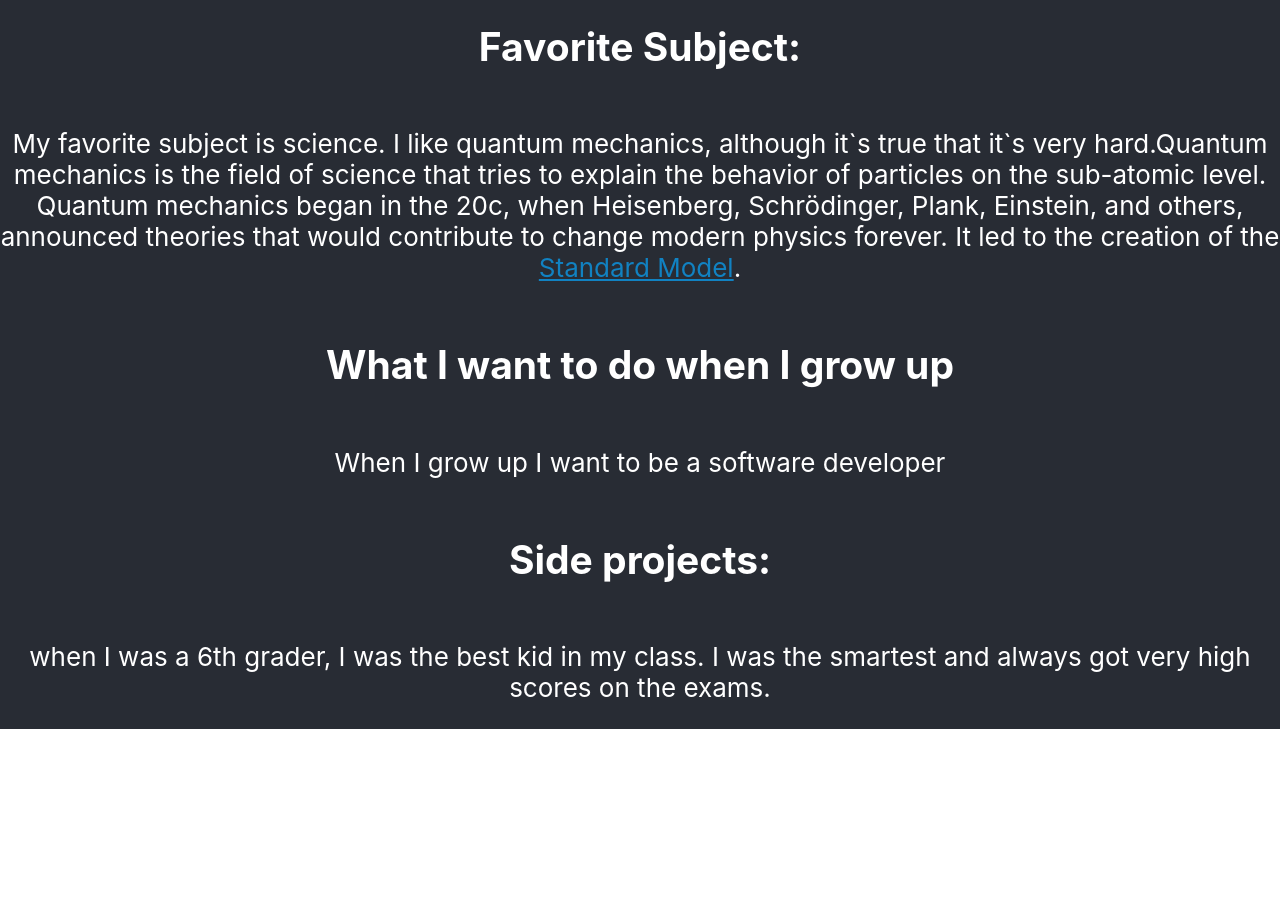
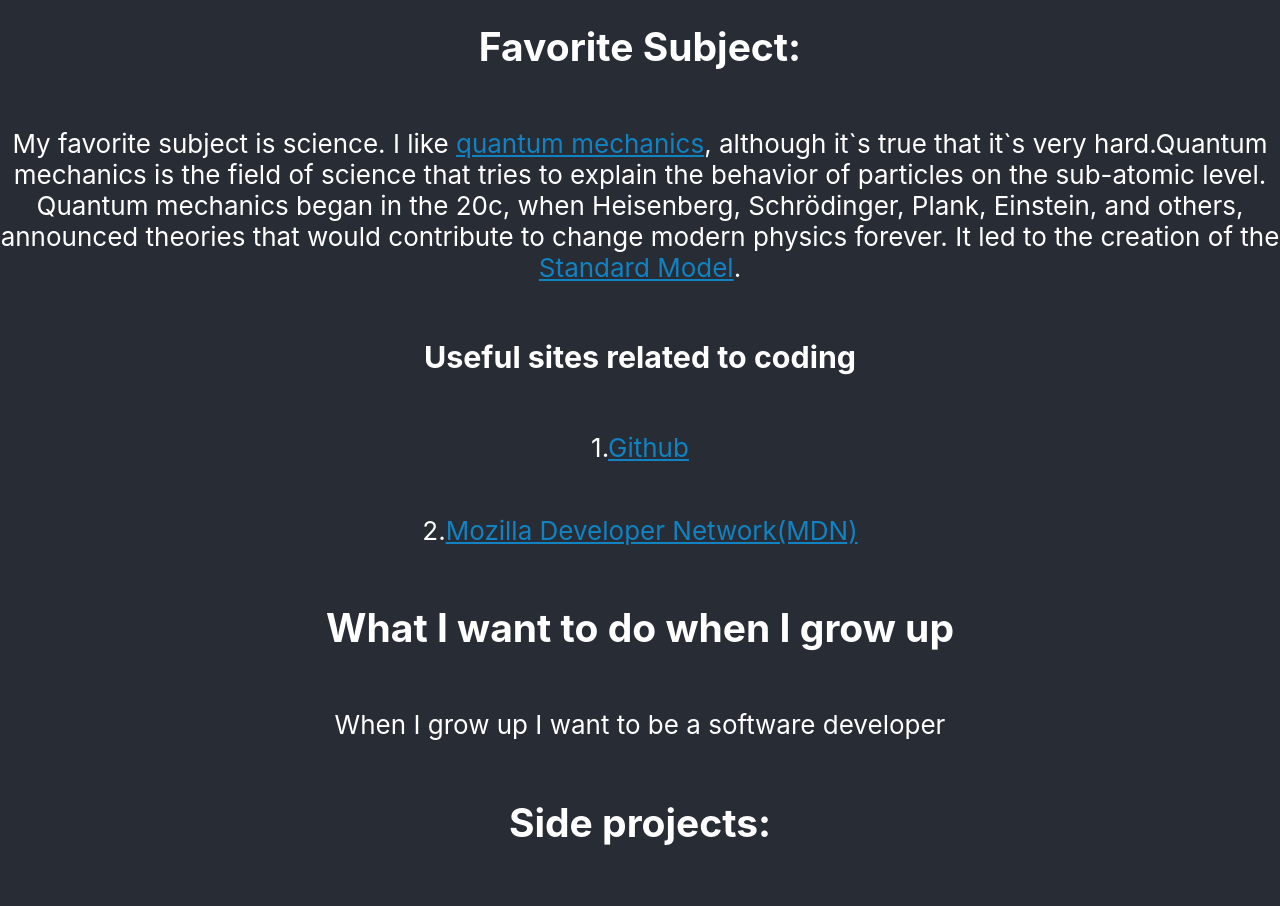
Before and after one commit to shin2005/portfolio, a React (Create React App) app: page / in a window 1280 px wide. Shown: the part 920-1826 px from the top of the page. Before the commit the page ends 1649 px from the top, so only its background shows below. Built offline with nearby package versions, Linux system fonts and the light colour scheme.

Commit message:
new lines

```diff
--- a/src/App.js
+++ b/src/App.js
@@ -15,17 +15,36 @@ function App() {
         <p>I recently became a class president in 2018 </p>
         <h2>Favorite Subject:</h2>
         <p>
-          My favorite subject is science. I like quantum mechanics, although
-          it`s true that it`s very hard.Quantum mechanics is the field of
-          science that tries to explain the behavior of particles on the
-          sub-atomic level. Quantum mechanics began in the 20c, when Heisenberg,
-          Schrödinger, Plank, Einstein, and others, announced theories that
-          would contribute to change modern physics forever. It led to the
-          creation of the{" "}
+          My favorite subject is science. I like{" "}
+          <a
+            href="https://en.wikipedia.org/wiki/Quantum_mechanics"
+            target="blank"
+          >
+            quantum mechanics
+          </a>
+          , although it`s true that it`s very hard.Quantum mechanics is the
+          field of science that tries to explain the behavior of particles on
+          the sub-atomic level. Quantum mechanics began in the 20c, when
+          Heisenberg, Schrödinger, Plank, Einstein, and others, announced
+          theories that would contribute to change modern physics forever. It
+          led to the creation of the{" "}
           <a href="https://en.wikipedia.org/wiki/Standard_Model" target="blank">
             Standard Model
           </a>
           .
+        </p>
+        <h3>Useful sites related to coding</h3>
+        <p>
+          1.
+          <a href="https://github.com/" target="blank">
+            Github
+          </a>
+        </p>
+        <p>
+          2.
+          <a href="https://developer.mozilla.org/en-US/" target="blank">
+            Mozilla Developer Network(MDN)
+          </a>
         </p>
         <h2>What I want to do when I grow up</h2>
         <p>When I grow up I want to be a software developer</p>
```
